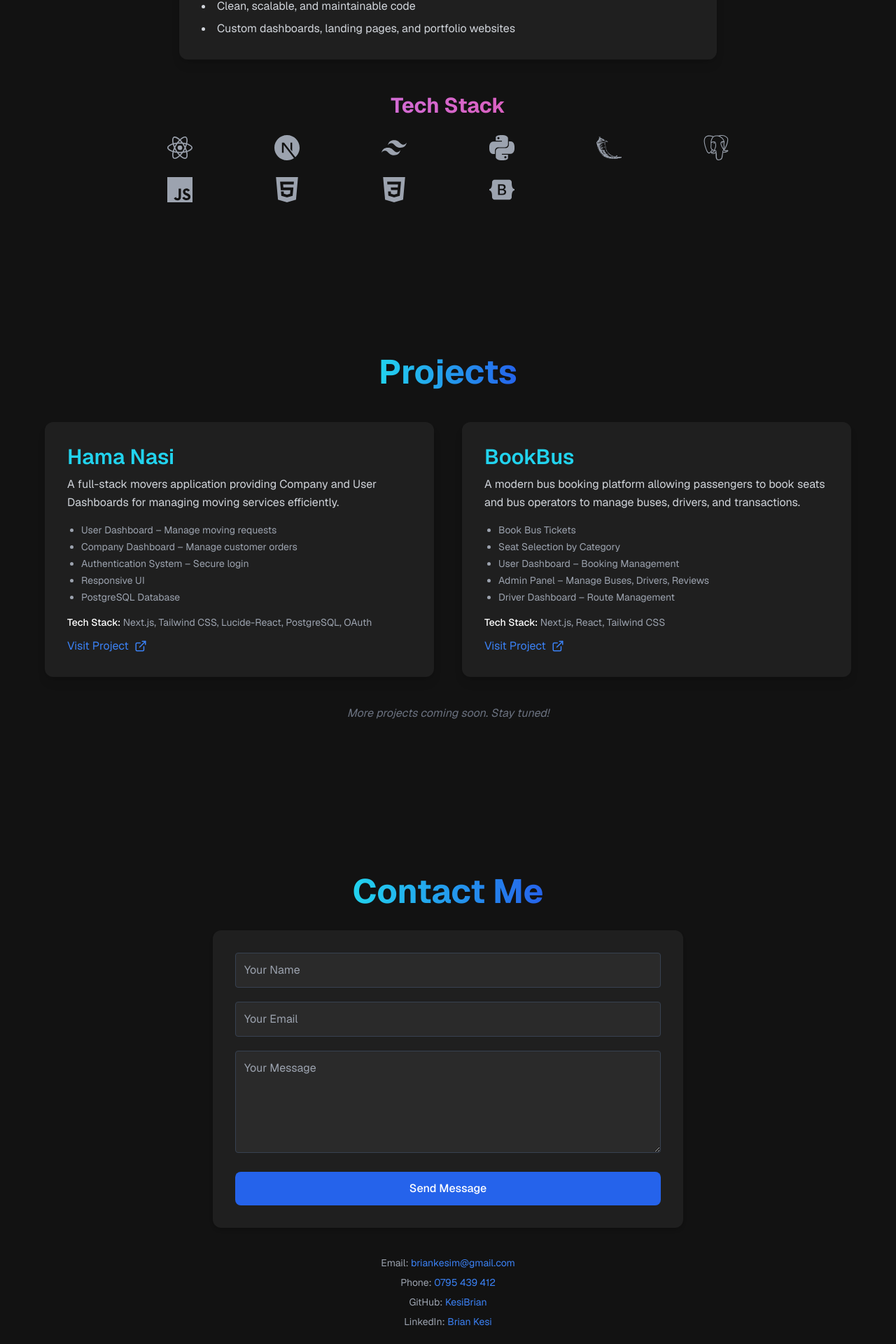
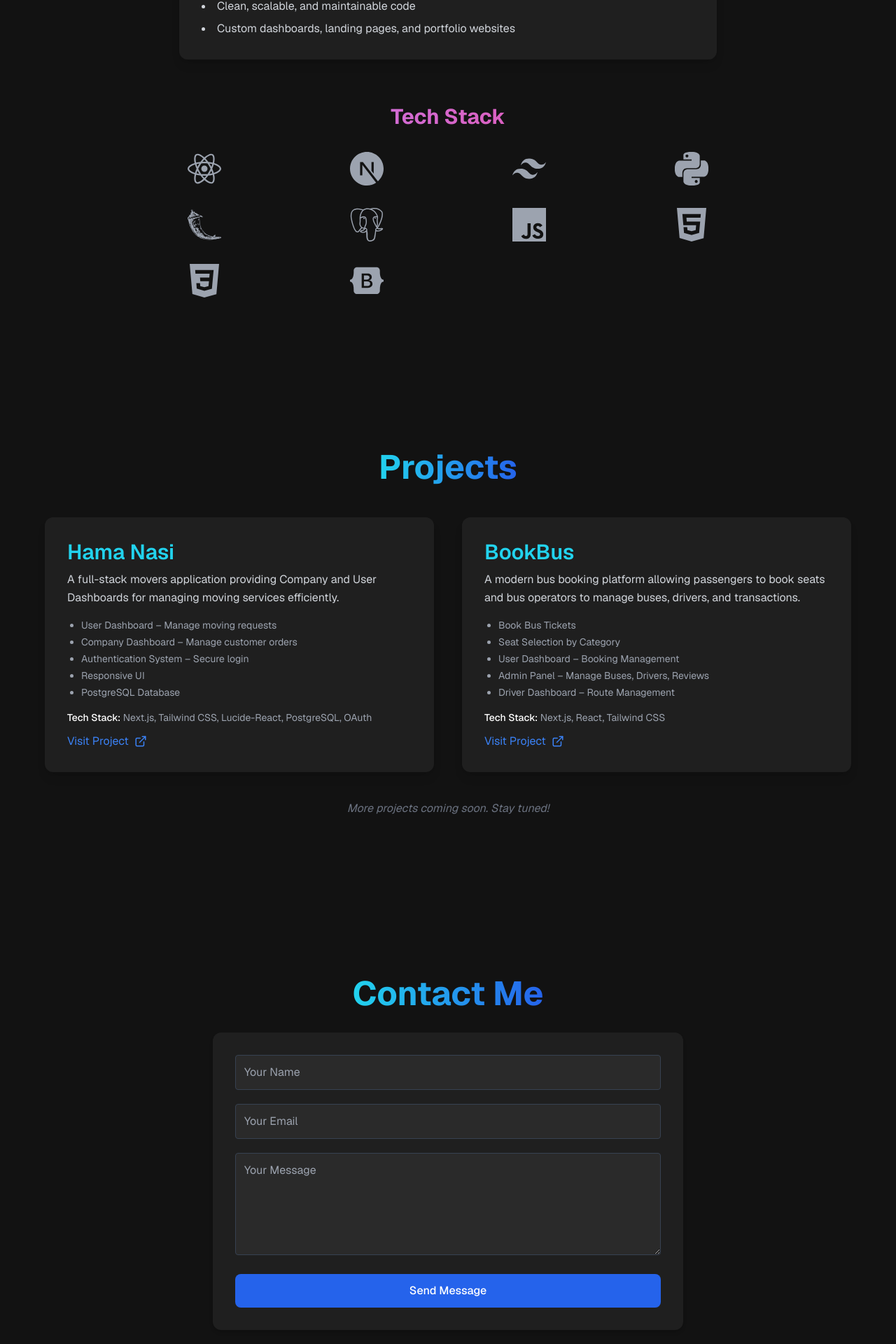
Before and after one commit to KesiBrian/Portfolio, a Next.js app: page / in a window 1280 px wide. Shown: the part 1371-3291 px from the top of the page at 70% size. Built offline with nearby package versions, Linux system fonts and the light colour scheme.

Commit message:
feat: update About component with improved tech stack display and styling; remove GitHub link from Contact component

```diff
--- a/src/app/components/About.tsx
+++ b/src/app/components/About.tsx
@@ -45,21 +45,32 @@ export default function About() {
       </div>
 
       {/* Tech Stack Icons */}
-      <div className="mt-12 w-full max-w-4xl">
-        <h3 className="text-2xl md:text-3xl font-bold mb-6 text-transparent bg-clip-text bg-gradient-to-r from-purple-400 to-pink-500">
+      <div className="mt-16 w-full max-w-4xl">
+        <h3 className="text-2xl md:text-3xl font-bold mb-8 text-transparent bg-clip-text bg-gradient-to-r from-purple-400 to-pink-500">
           Tech Stack
         </h3>
-        <div className="grid grid-cols-4 sm:grid-cols-5 md:grid-cols-6 gap-6 justify-items-center text-4xl text-gray-400">
-          <SiReact title="React" className="hover:text-cyan-400 transition" />
-          <SiNextdotjs title="Next.js" className="hover:text-white transition" />
-          <SiTailwindcss title="Tailwind CSS" className="hover:text-sky-400 transition" />
-          <SiPython title="Python" className="hover:text-yellow-300 transition" />
-          <SiFlask title="Flask" className="hover:text-gray-300 transition" />
-          <SiPostgresql title="PostgreSQL" className="hover:text-blue-400 transition" />
-          <SiJavascript title="JavaScript" className="hover:text-yellow-400 transition" />
-          <SiHtml5 title="HTML5" className="hover:text-orange-500 transition" />
-          <SiCss3 title="CSS3" className="hover:text-blue-500 transition" />
-          <SiBootstrap title="Bootstrap" className="hover:text-purple-600 transition" />
+
+        <div className="grid grid-cols-2 sm:grid-cols-4 gap-8 justify-items-center text-5xl text-gray-400">
+          {[
+            { Icon: SiReact, color: "text-cyan-400", title: "React" },
+            { Icon: SiNextdotjs, color: "text-white", title: "Next.js" },
+            { Icon: SiTailwindcss, color: "text-sky-400", title: "Tailwind CSS" },
+            { Icon: SiPython, color: "text-yellow-300", title: "Python" },
+            { Icon: SiFlask, color: "text-gray-300", title: "Flask" },
+            { Icon: SiPostgresql, color: "text-blue-400", title: "PostgreSQL" },
+            { Icon: SiJavascript, color: "text-yellow-400", title: "JavaScript" },
+            { Icon: SiHtml5, color: "text-orange-500", title: "HTML5" },
+            { Icon: SiCss3, color: "text-blue-500", title: "CSS3" },
+            { Icon: SiBootstrap, color: "text-purple-600", title: "Bootstrap" },
+          ].map(({ Icon, color, title }, index) => (
+            <div
+              key={index}
+              className={`hover:${color} transform transition duration-300 hover:scale-110`}
+              title={title}
+            >
+              <Icon />
+            </div>
+          ))}
         </div>
       </div>
     </section>
--- a/src/app/components/Contact.tsx
+++ b/src/app/components/Contact.tsx
@@ -98,17 +98,6 @@ export default function Contact() {
             </a>
           </p>
           <p>
-            GitHub:{" "}
-            <a
-              href="https://github.com/KesiBrian"
-              target="_blank"
-              rel="noopener noreferrer"
-              className="text-blue-500 hover:underline"
-            >
-              KesiBrian
-            </a>
-          </p>
-          <p>
             LinkedIn:{" "}
             <a
               href="https://linkedin.com/in/brian-kesi-a82868324"
```
